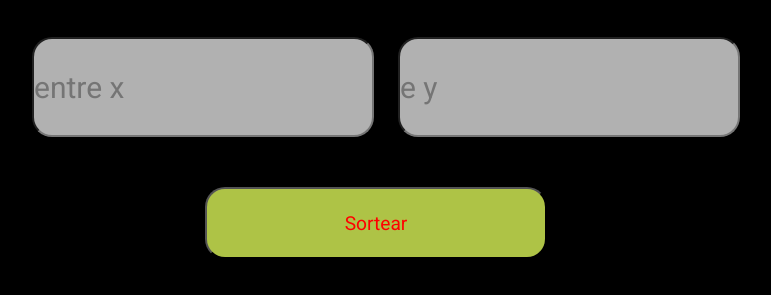
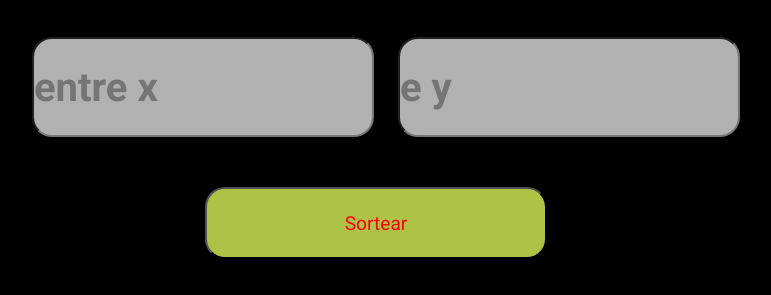
Before and after one commit to Adriana39/Dev_Sorteio, a plain HTML site: page index.html in a window 1280 px wide. Shown: the part 317-612 px from the top of the page, without its empty margins (264-1035 px from the left). Drawn offline with Linux system fonts and the light colour scheme.

Commit message:
inserir imagens

```diff
--- a/style.css
+++ b/style.css
@@ -19,26 +19,26 @@ body {
 input {
     display: inline;
     background-color: #b1b1b1;
-    color: rgb(253, 0, 0);
+    color: rgb(255, 255, 255);
+    font-weight: bold;
     width: 342px;
     height: 100px;
     top: 705px;
     left: 1051px;
-   padding: auto;
+    padding: auto;
     border-radius: 20px;
     margin-top: 10px;
-
     margin-left: 20px;
     cursor: pointer;
-    font-size: 30px;
+    font-size: 40px;
 
 
 }
 
 h2 {
-color: red;
-font-size: 50px;
-margin-bottom: 30px;
+    color: red;
+    font-size: 50px;
+    margin-bottom: 30px;
 
 }
 
@@ -53,19 +53,19 @@ button {
     border-radius: 3px 3px 3px 3px;
     opacity: 1px;
     margin-top: 50px;
-    font-size:larger;
+    font-size: larger;
     color: rgb(255, 0, 0);
     border-radius: 20px;
     cursor: pointer;
 
 }
 
-button:hover{
+button:hover {
     color: #000000;
     background-color: red
+}
 
-}
-img{
+img {
     width: 20%;
 
 }
```
Also changed, not shown: devsorteio.png (added), img readme.png (added).
